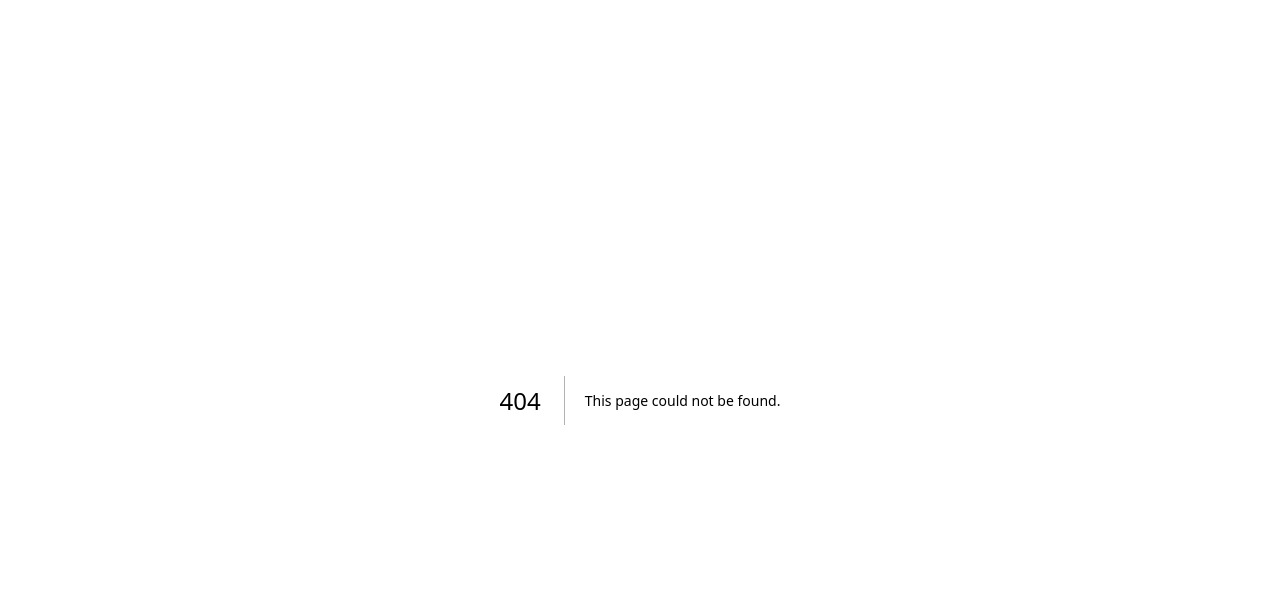
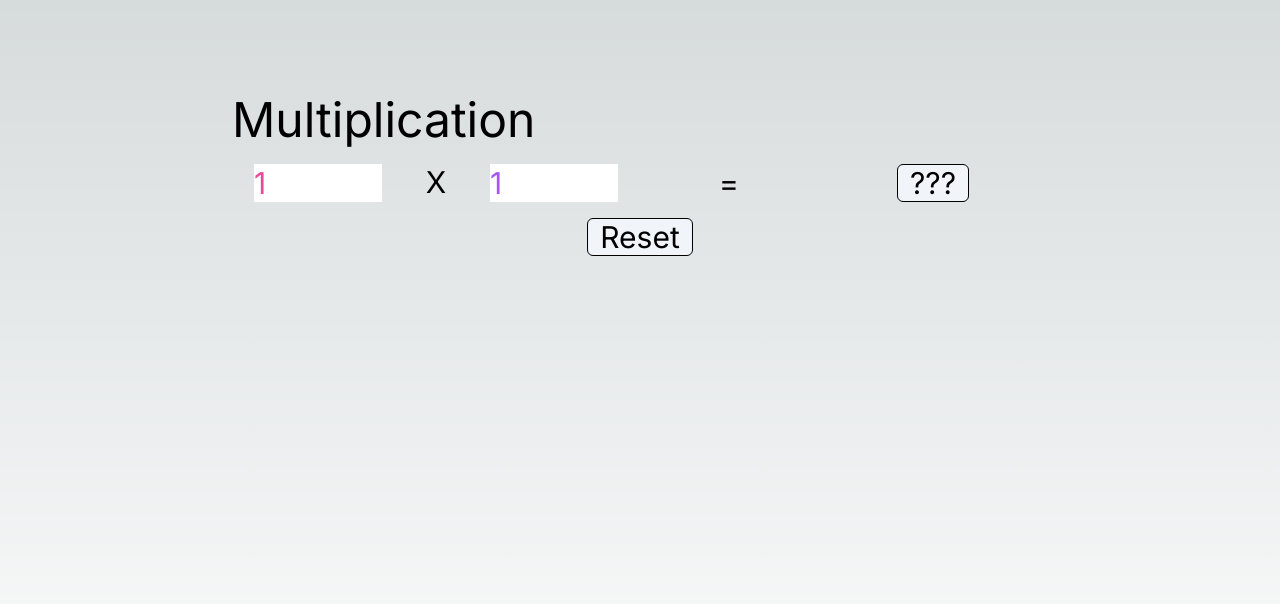
Before and after one commit to wrenhawth/react_sketches, a Next.js app: page /math-vis/multiplication in a window 1280 px wide. Before the commit this address had no page. Shown: the top 604 px of the page. Built offline with nearby package versions, Linux system fonts and the light colour scheme.

Commit message:
Multiplication visualization take 1

```diff
--- /dev/null
+++ b/app/math-vis/multiplication/page.tsx
@@ -0,0 +1,59 @@
+"use client"
+import clsx from 'clsx';
+import React from 'react';
+
+const textColorMap: {[key: string]: string | undefined} = {
+    'pink': 'text-pink-500',
+    'purple': 'text-purple-500'
+}
+
+function TermInput({ name, defaultValue, disabled, color }: { name: string, defaultValue: number, disabled: boolean, color?: string}) {
+    const textColor = (color && textColorMap[color]) ?? 'black';
+    const cls = clsx('w-32 text-3xl', textColor);
+    return <input className={cls} aria-label={name} disabled={disabled} defaultValue={defaultValue} type="number" name={name} />
+}
+export default function Multiplication() {
+    const [termA, setTermA] = React.useState<number | null>(null)
+    const [termB, setTermB] = React.useState<number | null>(null)
+    const [calculateNumber, setCalculateNumber] = React.useState(false)
+
+    const handleSubmit = (e: React.FormEvent<HTMLFormElement>) => {
+        e.preventDefault();
+        const formData = new FormData(e.currentTarget);
+        const termA = formData.get("termA")?.toString()
+        const termB = formData.get("termB")?.toString()
+        const valueA = termA ? Number.parseInt(termA) : null;
+        const valueB = termB ? Number.parseInt(termB) : null;
+        setTermA(valueA)
+        setTermB(valueB)
+        setCalculateNumber(true)
+    }
+
+
+    return (
+        <div className='container flex min-h-screen flex-col justify-between items-center p-24'>
+            <div className="w-3/4 items-center">
+                <h1 className='text-5xl'>Multiplication</h1>
+                <form className='w-full pt-5' onSubmit={handleSubmit}>
+                    <div className="flex flex-auto justify-between flex-row">
+                        <div className="w-full flex flex-auto justify-around">
+                            <TermInput color='pink' name="termA" defaultValue={termA ?? 1} disabled={calculateNumber} />
+                            <p className="text-3xl">X</p>
+                            <TermInput color='purple' name="termB" defaultValue={termB ?? 1} disabled={calculateNumber} />
+                        </div>
+                        <div className='w-full flex flex-auto items-center justify-around'>
+                            <p className="text-3xl">=</p>
+                            {calculateNumber && termA && termB && <p className='text-3xl'>{termA * termB}</p>}
+                            {!calculateNumber &&
+                                <button className="text-3xl rounded-md border border-black bg-slate-100 px-3">???</button>
+                            }
+                        </div>
+                    </div>
+                </form>
+                <div className='flex flex-auto justify-around items-center pt-4'>
+                    <button className="text-3xl rounded-md border border-black bg-slate-100 px-3" onClick={() => setCalculateNumber(false)}>Reset</button>
+                </div>
+            </div>
+        </div>
+    )
+}
```
